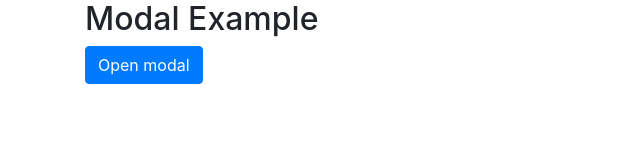
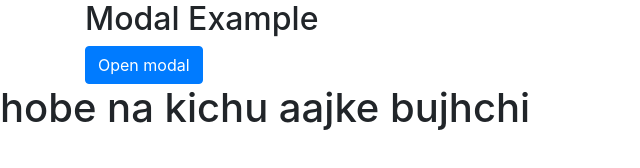
Before and after one commit to chintitomasud3/hostpage, a plain HTML site: page index.html in a window 1280 px wide. Shown: the whole page, without its empty margins (0-640 px from the left). Drawn offline with nearby package versions, Linux system fonts and the light colour scheme.

Commit message:
Update index.html

```diff
--- a/index.html
+++ b/index.html
@@ -44,6 +44,6 @@
   </div>
 
 </div>
-
+<h1>hobe na kichu aajke bujhchi</h1>
 </body>
 </html>
```
